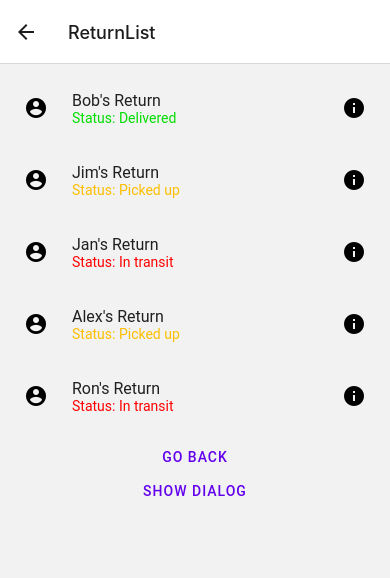
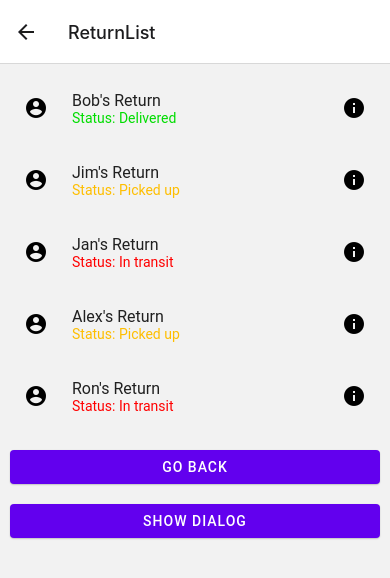
Before and after one commit to amir002001/Returnify, a React Native app: screen /ReturnList in a window 390 px wide. Shown: the top 578 px of the page. Built offline with nearby package versions, Linux system fonts and the light colour scheme; what tailwind-rn would draw is missing.

Commit message:
Styles created for return list

```diff
--- a/screens/retailer/ReturnListScreen.tsx
+++ b/screens/retailer/ReturnListScreen.tsx
@@ -15,6 +15,7 @@ const ReturnListScreen = ({ navigation }: ReturnListProps) => {
       <View>
         <List.Section>
           <List.Item
+
             //return item
             onPress={() =>
 
@@ -104,10 +105,9 @@ const ReturnListScreen = ({ navigation }: ReturnListProps) => {
           />
         </List.Section>
 
-        <Button onPress={() => navigation.navigate("AppHome")}>Go back</Button>
+        <Button style={styles.btn} mode="contained" onPress={() => navigation.navigate("AppHome")}>Go back</Button>
 
-
-        <Button onPress={() => { setVisible(true) }}>Show Dialog</Button>
+        <Button style={styles.btn} mode="contained" onPress={() => { setVisible(true) }}>Show Dialog</Button>
         <Portal>
           <Dialog visible={visible} onDismiss={() => { setVisible(false) }}>
             <Dialog.Title onPressIn={() => { }} onPressOut={() => { }} >No returns</Dialog.Title>
@@ -124,4 +124,10 @@ const ReturnListScreen = ({ navigation }: ReturnListProps) => {
   );
 };
 
+const styles = StyleSheet.create({
+  btn: {
+    margin: 10
+  }
+});
+
 export default ReturnListScreen;
```
